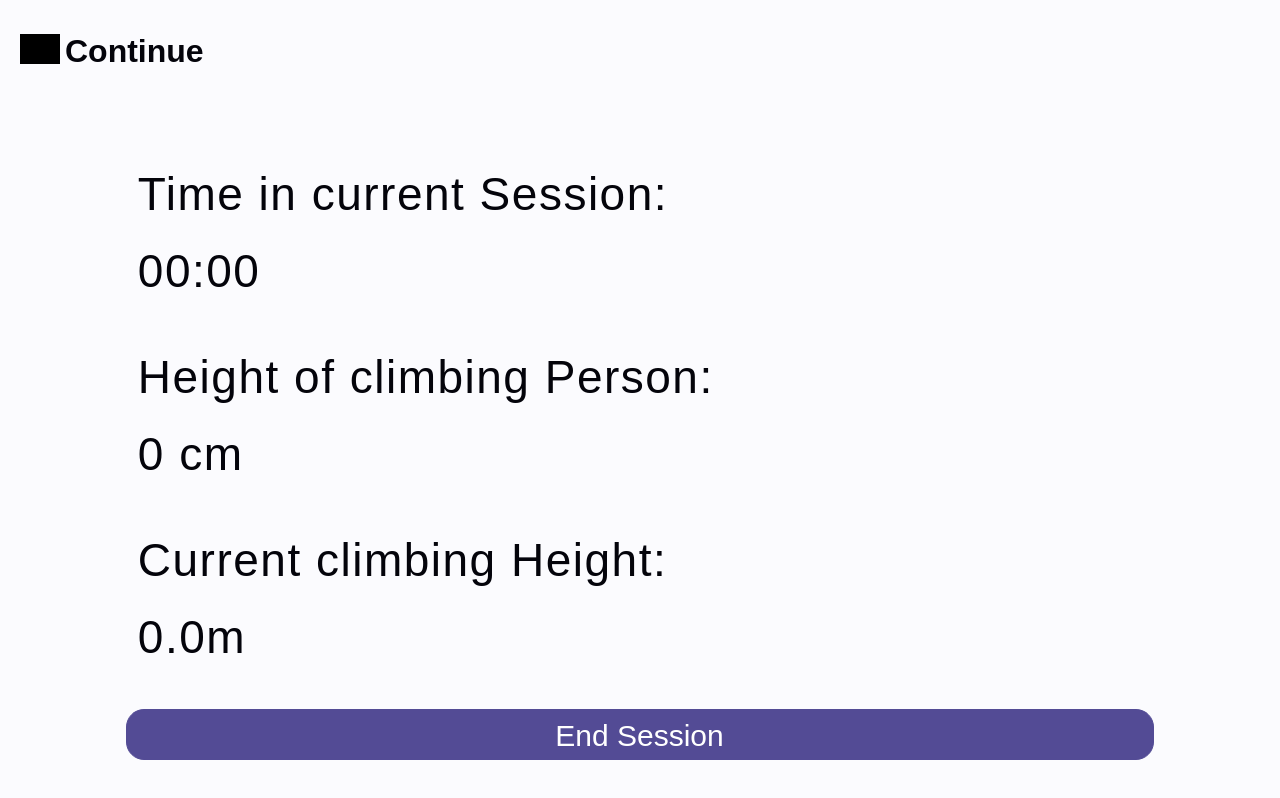
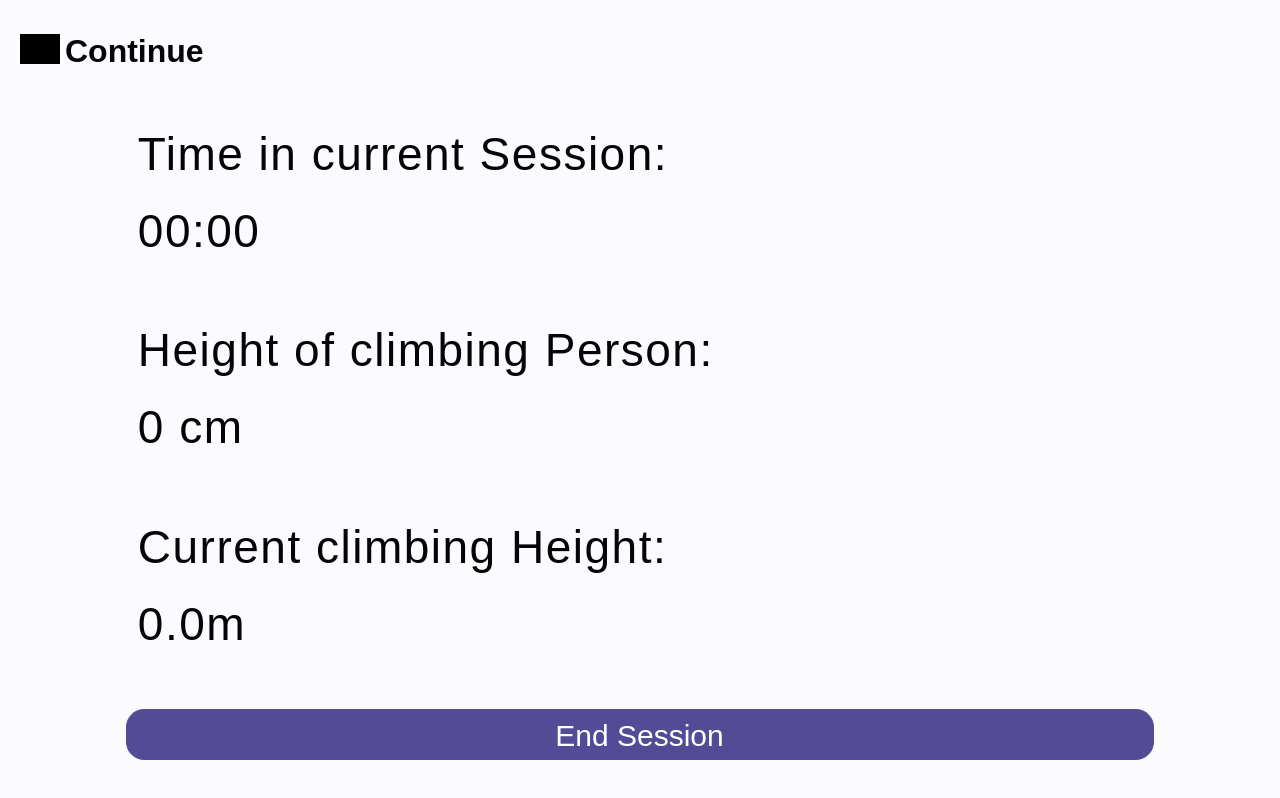
Before and after one commit to melanie-bauer/BoulderingAssistant_VueApp, a Vue app: page /overview in a window 1280 px wide. Built offline with nearby package versions, Linux system fonts and the light colour scheme; no server answers; grey boxes are pictures that could not be loaded; a web font is replaced by a local one.

Commit message:
changed padding

```diff
--- a/src/views/Overview.vue
+++ b/src/views/Overview.vue
@@ -149,7 +149,7 @@ onMounted(async () => {
    width: 100vw;
   height: calc(var(--vh, 1vh) * 100);
   padding-bottom: 40px;
-  padding-top: 20vh;
+  padding-top: 15vh;
 }
 
 video {
```
